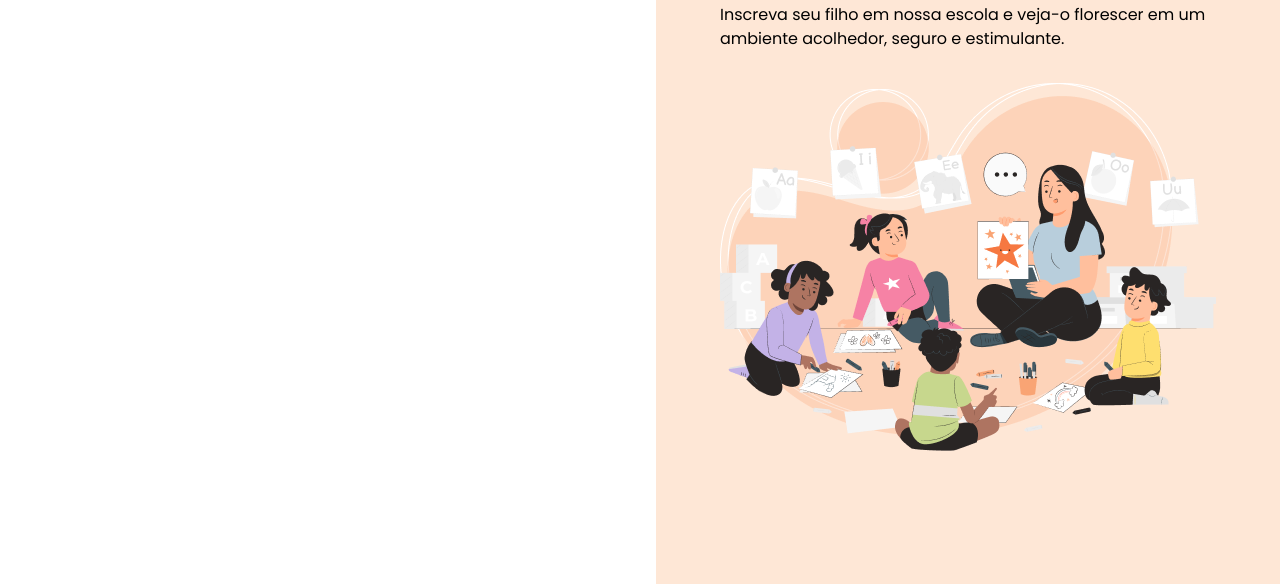
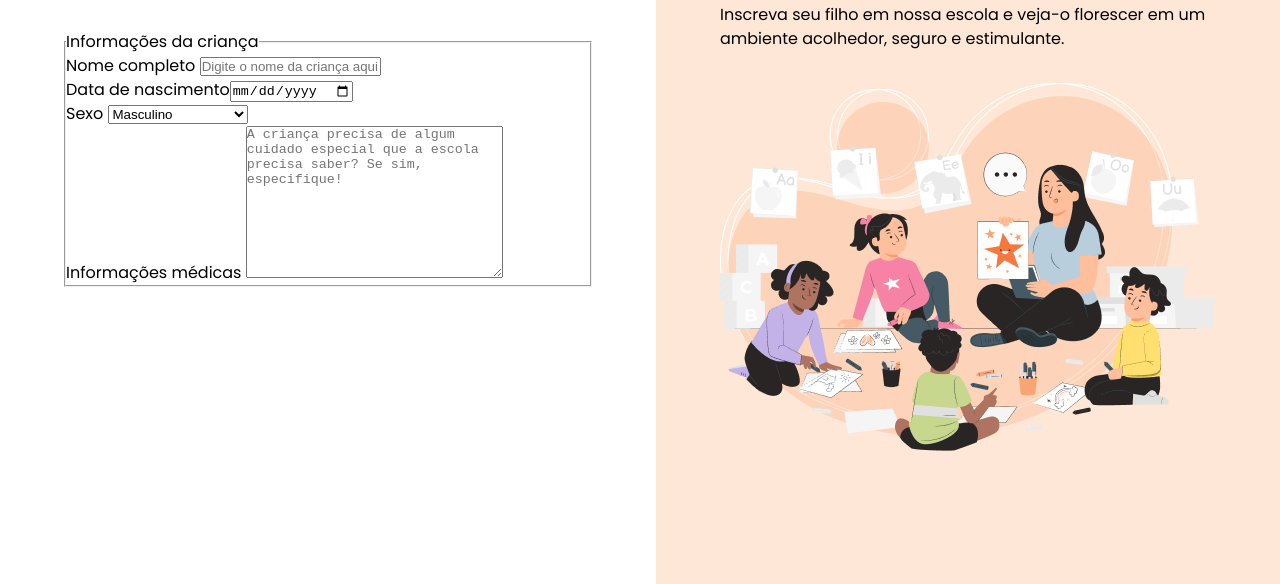
Before and after one commit to pc-silva/formulario-matricula, a plain HTML site: page index.html in a window 1280 px wide. Shown: the part 216-800 px from the top of the page. Drawn offline with Linux system fonts and the light colour scheme.

Commit message:
Estrutura inicial do formulário

```diff
--- a/index.html
+++ b/index.html
@@ -27,6 +27,37 @@
             Preencha os dados abaixo para matricular seu filho na escola de
             educação infantil Estrelas do Amanhã.
           </p>
+
+          <form action="">
+            <fieldset>
+              <legend>Informações da criança</legend>
+              <div class="input-wrapper">
+                <label for="fullname">Nome completo</label>
+                <input
+                  type="text"
+                  id="fullname"
+                  name="fullname"
+                  placeholder="Digite o nome da criança aqui!"
+                />
+              </div>
+              <div class="input-wrapper">
+                <label for="birth">Data de nascimento</label
+                ><input type="date" id="birth" name="birth" />
+              </div>
+              <div class="select-wrapper">
+                <label for="gender">Sexo</label>
+                <select name="gender" id="gender">
+                  <option value="male">Masculino</option>
+                  <option value="female">Feminino</option>
+                  <option value="na">Prefiro não informar</option>
+                </select>
+              </div>
+              <div class="textarea-wrapper">
+                <label for="info-child">Informações médicas</label>
+                <textarea name="info-child" id="info-child" cols="30" rows="10" placeholder="A criança precisa de algum cuidado especial que a escola precisa saber? Se sim, especifique!"></textarea>
+              </div>
+            </fieldset>
+          </form>
         </div>
       </main>
       <aside>
```
